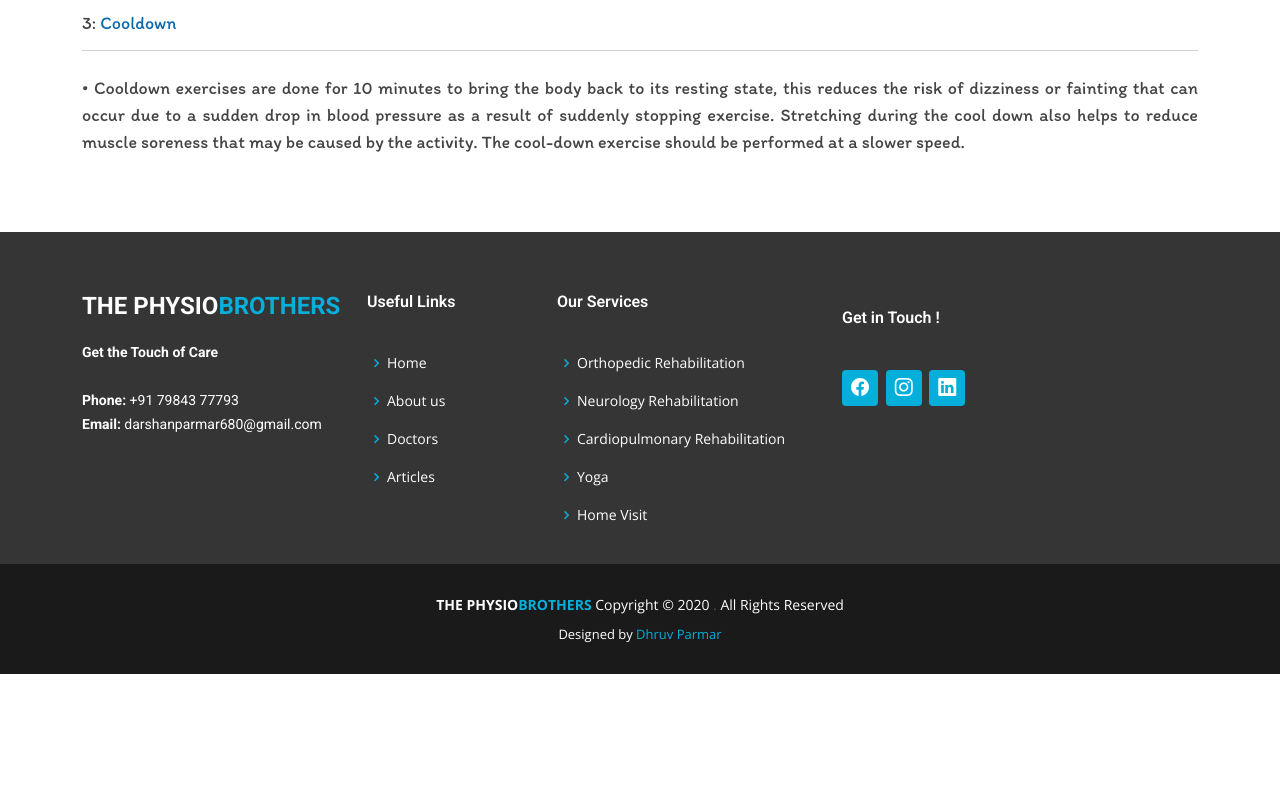
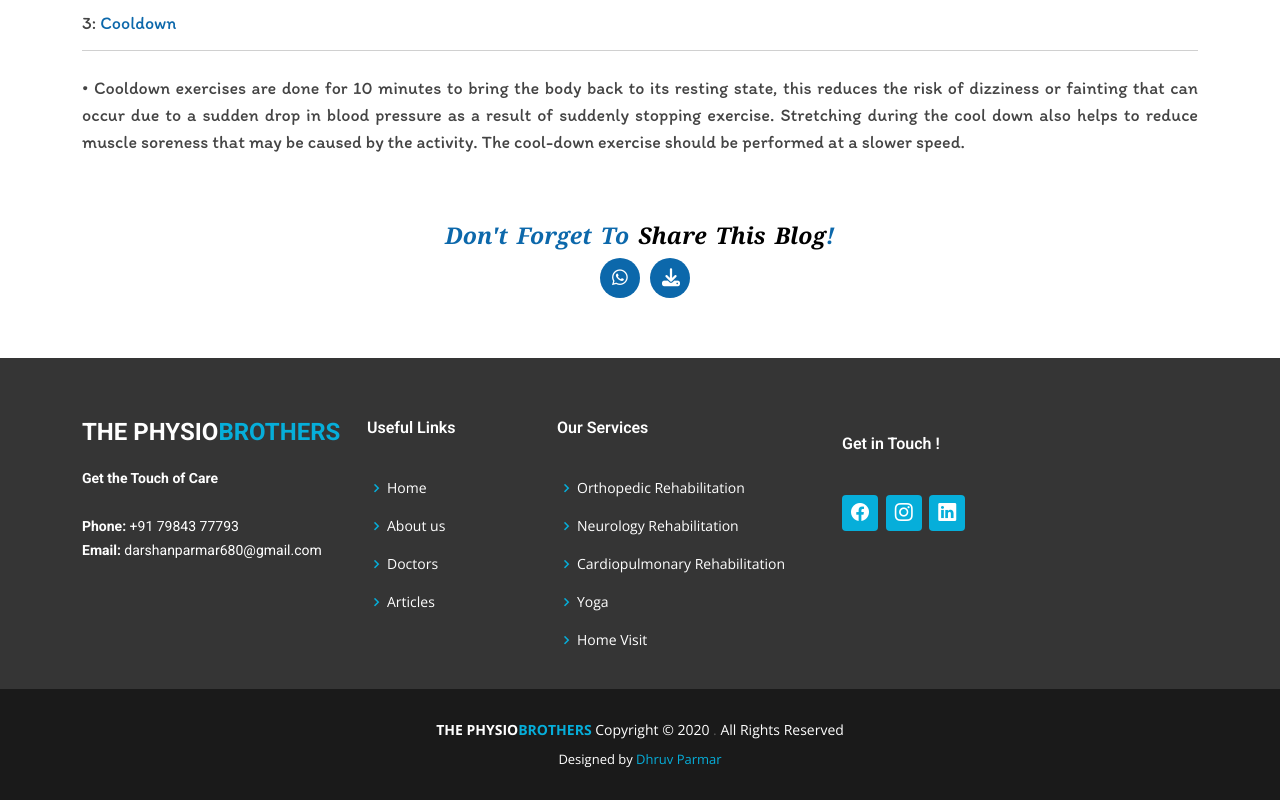
Before and after one commit to dhruvparmar2310/thephysiobrothers, a plain HTML site: page article-3.html in a window 1280 px wide. Shown: the part 3706-4506 px from the top of the page. Before the commit the page ends 4380 px from the top, so only its background shows below. Drawn offline with nearby package versions, Linux system fonts and the light colour scheme.

Commit message:
updated share button

```diff
--- a/article-3.html
+++ b/article-3.html
@@ -16,6 +16,8 @@ Dr. Darshan Parmar (Mpt in Neurological Conditions, Certified NDS, Cupping, Dry
 Dr. Sujay Makwana (Consultant Physiotherapist, Founder of Suden Physiotherapy, Cupping, Dry Needling and Manual Therapist)" name="description">
 
   <meta content="Best physiotherapy,Best physiotherapist,Physiotherapy,Physicaltherapy,E-learning physiotherapy,Physiopedia,Best physiotherapy company,Physiolearning,Physiotherapy Wikipedia, Physiotherapy verified,Best physiotherapy in Jamnagar,Best physiotherapy in Ahmedabad,Dr.Darshan Parmar Jamnagar,Dr.Darshan Parmar(MPT),Dr. Sujay N. Makwana,Physiotherapy Verified Company,ThePhysioBrothers,Physiotherapy by Dr. Darshan P. Parmar,Physiotherapy by Dr. Sujay N. Makwana,Dry Needling by ThePhysioBrothers" name="keywords">
+  <meta property="og:type" content="article" />
+  <meta property="og:title" content="A path towards Charcot Marie Tooth disease | ThePhysioBrothers" />
 
   <!-- Favicons -->
   <link href="assets/img/new-watermark-title.png" rel="icon">
@@ -227,6 +229,14 @@ Dr. Sujay Makwana (Consultant Physiotherapist, Founder of Suden Physiotherapy, C
                     </p>
                 </div>
             </div>
+
+            <div class="share-article" id="share-article">
+              <h1><em>Don't Forget to <span style="color: black;">Share this Blog</span>!</em></h1>
+              <ul>
+                <li id="whatsapp"><div class="social-bg"><a href="whatsapp://send?text=https://dhruvparmar2310.github.io/thephysiobrothers/article-2.html" target="_blank" data-action="share/whatsapp/share"><i class="fa-brands fa-whatsapp"></i></a></div></li>
+                <li id="download"><div class="social-bg"><i onclick="print()" target="_blank"><i class="fa-solid fa-download"></i></i></div></li>
+              </ul>
+            </div>
         </div>
 
       </div>
```
Also changed, not shown: article-4.html (+10 -0 lines), article-5.html (+10 -0 lines).
